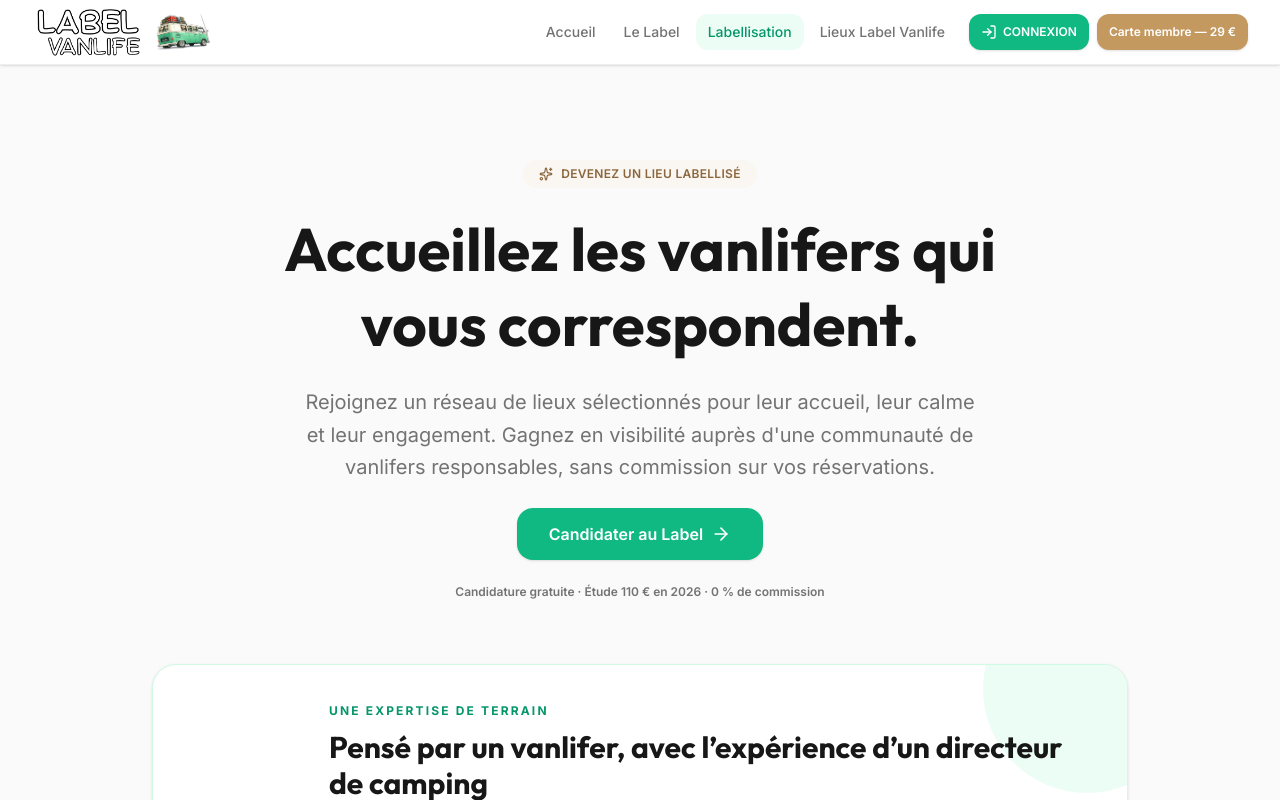
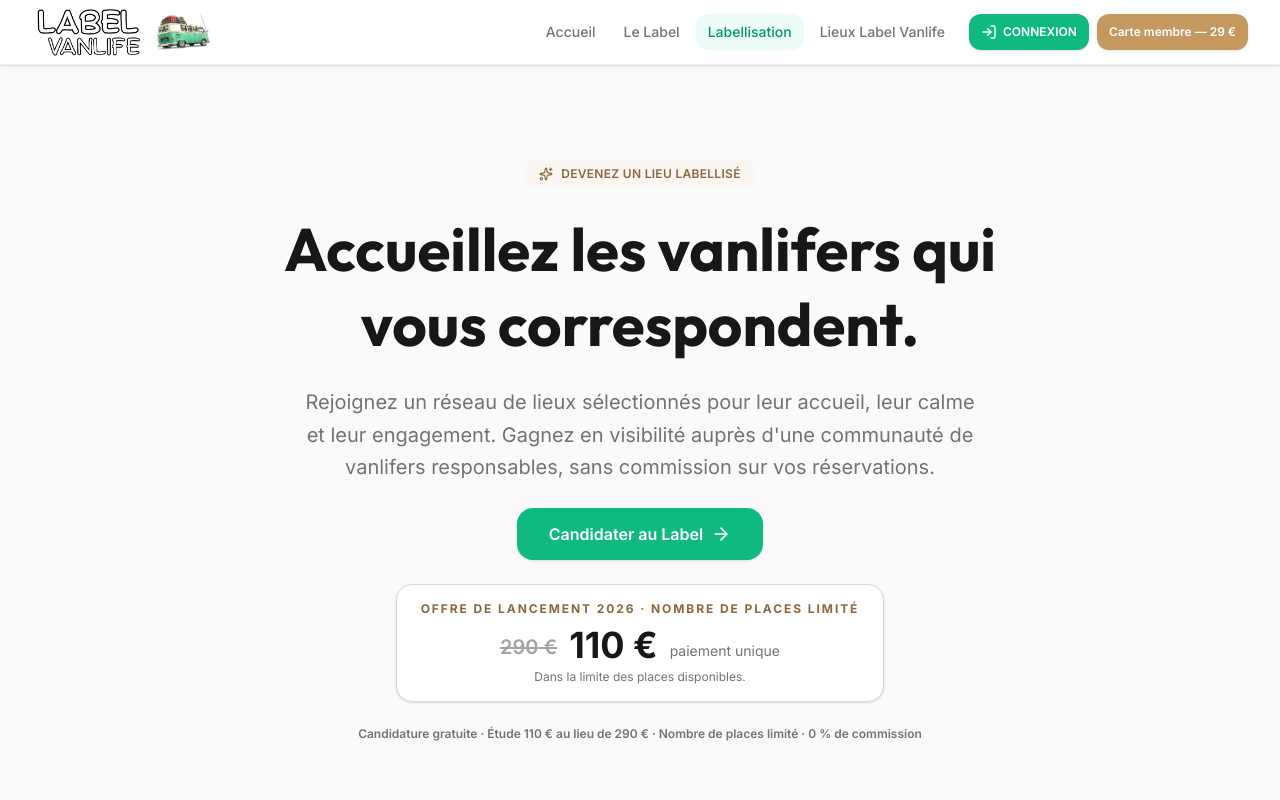
Before and after one commit to clementgoetgheluck04-lab/label-vanlife, a Next.js app: page /labellisation in a window 1280 px wide. Shown: the top 800 px of the page. Built offline with nearby package versions, Linux system fonts and the light colour scheme.

Commit message:
Present limited 2026 labelling offer

```diff
--- a/src/app/api/labellisation/submit-draft/route.ts
+++ b/src/app/api/labellisation/submit-draft/route.ts
@@ -183,7 +183,7 @@
         from,
         to: payload.email,
         subject: "Votre candidature Label Vanlife a bien été enregistrée",
-        text: `Bonjour ${payload.contactName},\n\nVotre candidature et ses pièces jointes ont bien été enregistrées. Voici le récapitulatif complet des informations transmises :\n\n${fullApplication}\n\nOffre 2026 : 110 € au lieu de 220 € jusqu'au 31 décembre 2026. Si le dossier est déclaré non conforme après étude, le paiement est remboursé intégralement.\n\nLe paiement sécurisé va s'ouvrir automatiquement. Si nécessaire, vous pouvez le reprendre ici : ${getAppUrl()}/labellisation/paiement\n\nL'équipe Label Vanlife`,
+        text: `Bonjour ${payload.contactName},\n\nVotre candidature et ses pièces jointes ont bien été enregistrées. Voici le récapitulatif complet des informations transmises :\n\n${fullApplication}\n\nOffre 2026 : 110 € au lieu de 290 € jusqu'au 31 décembre 2026, dans la limite des places disponibles. Si le dossier est déclaré non conforme après étude, le paiement est remboursé intégralement.\n\nLe paiement sécurisé va s'ouvrir automatiquement. Si nécessaire, vous pouvez le reprendre ici : ${getAppUrl()}/labellisation/paiement\n\nL'équipe Label Vanlife`,
         html: labelVanlifeEmail({
           preheader: "Votre dossier de labellisation est bien enregistré",
           eyebrow: "CANDIDATURE LABEL VANLIFE",
@@ -192,7 +192,7 @@
           paragraphs: ["Nous avons bien reçu votre candidature et ses pièces jointes. Le paiement sécurisé va s’ouvrir automatiquement.", `Récapitulatif transmis :\n${fullApplication}`],
           details: [
             { label: "Établissement", value: payload.establishmentName },
-            { label: "Offre 2026", value: "110 € au lieu de 220 €" },
+            { label: "Offre limitée 2026", value: "110 € au lieu de 290 €" },
           ],
           action: { label: "Reprendre le paiement", href: `${getAppUrl()}/labellisation/paiement` },
           notice: "Si le dossier est déclaré non conforme après étude, le paiement est remboursé intégralement.",
--- a/src/app/labellisation/candidature/confirmee/page.tsx
+++ b/src/app/labellisation/candidature/confirmee/page.tsx
@@ -64,7 +64,7 @@
             ].map((item, index) => <li key={item} className="flex gap-4"><span className="flex h-8 w-8 shrink-0 items-center justify-center rounded-full bg-[#c39960] text-sm font-bold text-white">{index + 1}</span><span className="pt-1 text-neutral-700">{item}</span></li>)}
           </ol>
           <p className="mt-6 rounded-xl bg-emerald-50 p-4 text-sm text-emerald-800">Une confirmation immédiate a été envoyée à <strong>{confirmation.email}</strong>. Pensez à vérifier les courriers indésirables.</p>
-          <div className="mt-6 rounded-2xl bg-neutral-950 p-5 text-white sm:flex sm:items-center sm:justify-between sm:gap-6"><div><p className="text-xs font-bold uppercase tracking-wider text-[#dfc59f]">Offre jusqu'au 31 décembre 2026</p><p className="mt-2"><span className="mr-2 text-white/35 line-through">220 €</span><strong className="text-2xl">110 €</strong> <span className="text-sm text-white/50">paiement unique</span></p><p className="mt-1 text-xs text-white/55">Remboursé intégralement si le dossier est déclaré non conforme.</p></div><Link href="/labellisation/paiement" className="mt-5 block shrink-0 sm:mt-0"><Button variant="cta"><CreditCard className="h-4 w-4" /> Finaliser et payer</Button></Link></div>
+          <div className="mt-6 rounded-2xl bg-neutral-950 p-5 text-white sm:flex sm:items-center sm:justify-between sm:gap-6"><div><p className="text-xs font-bold uppercase tracking-wider text-[#dfc59f]">Offre 2026 · places limitées</p><p className="mt-2"><span className="mr-2 text-white/35 line-through">290 €</span><strong className="text-2xl">110 €</strong> <span className="text-sm text-white/50">paiement unique</span></p><p className="mt-1 text-xs text-white/55">Dans la limite des places disponibles · Remboursé intégralement si le dossier est déclaré non conforme.</p></div><Link href="/labellisation/paiement" className="mt-5 block shrink-0 sm:mt-0"><Button variant="cta"><CreditCard className="h-4 w-4" /> Finaliser et payer</Button></Link></div>
         </Card>
 
         <Card className="p-6 sm:p-8">
--- a/src/app/labellisation/candidature/page.tsx
+++ b/src/app/labellisation/candidature/page.tsx
@@ -379,7 +379,7 @@
           </div>
           {!canContinue && <p className="mt-3 text-center text-xs text-neutral-500">{missingMessage}</p>}
         </Card>
-        <div className="grid gap-3 text-center text-xs text-neutral-500 sm:grid-cols-3"><p>✓ Aucune commission</p><p>✓ Dossier enregistré avant paiement</p><p>✓ Offre 2026 : 110 € au lieu de 220 €</p></div>
+        <div className="grid gap-3 text-center text-xs text-neutral-500 sm:grid-cols-3"><p>✓ Aucune commission</p><p>✓ Dossier enregistré avant paiement</p><p>✓ Offre limitée : 110 € au lieu de 290 €</p></div>
       </div>
     </main>
   );
--- a/src/app/labellisation/layout.tsx
+++ b/src/app/labellisation/layout.tsx
@@ -3,11 +3,11 @@
 export const metadata: Metadata = {
   title: "Labellisation — Offre 2026 à 110€",
   description:
-    "Candidatez à la certification Label Vanlife. Offre 2026 à 110€ au lieu de 220€, remboursée intégralement si le lieu est déclaré non conforme.",
+    "Candidatez à la certification Label Vanlife. Offre 2026 à 110€ au lieu de 290€, dans la limite des places disponibles et remboursée intégralement si le lieu est déclaré non conforme.",
   openGraph: {
     title: "Labellisation Label Vanlife — Offre 2026 à 110€",
     description:
-      "Candidature et étude du dossier à 110€ au lieu de 220€ jusqu'au 31 décembre 2026, avec remboursement si non-conforme.",
+      "Candidature et étude du dossier à 110€ au lieu de 290€ jusqu'au 31 décembre 2026, dans la limite des places disponibles et avec remboursement si non-conforme.",
     type: "website",
   },
 };
--- a/src/app/labellisation/page.tsx
+++ b/src/app/labellisation/page.tsx
@@ -7,7 +7,7 @@
 } from "lucide-react";
 import { Button } from "@/components/ui/Button";
 import { Card } from "@/components/ui/Card";
-import { LABEL_VALIDITY_TEXT } from "@/config/commercial";
+import { LABEL_NORMAL_PRICE, LABEL_PRICE, LABEL_VALIDITY_TEXT } from "@/config/commercial";
 import { SITE_STATS } from "@/config/site-stats";
 
 export default function LabellisationPage() {
@@ -33,6 +33,15 @@
               <Button variant="primary" size="lg" className="gap-2 text-base px-8" onClick={() => router.push("/labellisation/candidature")}>
                 Candidater au Label <ArrowRight className="w-5 h-5" />
               </Button>
+            </div>
+            <div className="mx-auto inline-flex flex-col items-center rounded-2xl border border-amber-200 bg-white px-6 py-4 shadow-sm">
+              <span className="text-xs font-bold uppercase tracking-[0.16em] text-amber-700">Offre de lancement 2026 · nombre de places limité</span>
+              <p className="mt-2 flex items-end justify-center gap-3">
+                <span className="pb-1 text-xl font-semibold text-neutral-400 line-through">{LABEL_NORMAL_PRICE} €</span>
+                <strong className="text-4xl font-black text-neutral-900">{LABEL_PRICE} €</strong>
+                <span className="pb-1 text-sm text-neutral-500">paiement unique</span>
+              </p>
+              <span className="mt-1 text-xs text-neutral-500">Dans la limite des places disponibles.</span>
             </div>
             <p className="text-xs font-semibold text-neutral-500">{LABEL_VALIDITY_TEXT}</p>
           </div>
@@ -282,7 +291,7 @@
           <div className="absolute inset-0 bg-gradient-to-br from-emerald-500 via-emerald-600 to-emerald-700" />
           <div className="absolute inset-0 bg-[radial-gradient(ellipse_at_center,_var(--tw-gradient-stops))] from-amber-500/10 via-transparent to-transparent" />
           <div className="relative z-10 text-center px-6 max-w-lg mx-auto">
-            <span className="inline-block px-4 py-1.5 bg-white/10 rounded-full text-white/80 text-xs font-semibold tracking-wide mb-4">Offre exceptionnelle 2026</span>
+            <span className="inline-block px-4 py-1.5 bg-white/10 rounded-full text-white/80 text-xs font-semibold tracking-wide mb-4">Offre exceptionnelle 2026 · nombre de places limité</span>
             <h2 className="text-3xl sm:text-4xl font-bold text-white mb-4" style={{ fontFamily: "Outfit, sans-serif" }}>Prêt à développer votre activité ?</h2>
             <p className="text-white/70 mb-8">Candidatez dès maintenant. Notre équipe vous recontactera sous 10 jours pour échanger sur votre lieu.</p>
             <div className="flex flex-wrap justify-center gap-3 mb-8">
@@ -293,6 +302,7 @@
             <Button variant="cta" size="lg" className="text-base px-10 shadow-xl shadow-amber-500/25" onClick={() => router.push("/labellisation/candidature")}>
               Remplir le formulaire de candidature <ArrowRight className="h-4 w-4 ml-2" />
             </Button>
+            <p className="mt-5 text-white"><span className="mr-2 text-lg text-white/45 line-through">{LABEL_NORMAL_PRICE} €</span><strong className="text-3xl">{LABEL_PRICE} €</strong> <span className="text-sm text-white/70">paiement unique</span></p>
             <p className="text-white/60 text-xs mt-4">{LABEL_VALIDITY_TEXT} · Remboursement intégral en cas de non-conformité.</p>
           </div>
         </section>
--- a/src/app/labellisation/paiement/page.tsx
+++ b/src/app/labellisation/paiement/page.tsx
@@ -66,9 +66,9 @@
 
         <Card className="overflow-hidden border-[#c39960]/30 shadow-xl shadow-[#c39960]/10">
           <div className="bg-neutral-950 p-7 text-white sm:p-9">
-            <div className="flex flex-wrap items-start justify-between gap-5"><div><p className="text-sm text-white/60">{draft.establishmentName || "Votre établissement"}</p><h2 className="mt-1 text-2xl font-bold">Étude et labellisation annuelle</h2></div><span className="rounded-full bg-[#c39960] px-3 py-1.5 text-xs font-bold">OFFRE 2026 · -50%</span></div>
-            <div className="mt-7 flex items-end gap-3"><span className="text-2xl text-white/35 line-through">220 €</span><strong className="text-5xl">110 €</strong><span className="pb-1 text-sm text-white/50">paiement unique</span></div>
-            <p className="mt-2 text-xs text-[#dfc59f]">Offre valable jusqu'au 31 décembre 2026.</p>
+            <div className="flex flex-wrap items-start justify-between gap-5"><div><p className="text-sm text-white/60">{draft.establishmentName || "Votre établissement"}</p><h2 className="mt-1 text-2xl font-bold">Étude et labellisation annuelle</h2></div><span className="rounded-full bg-[#c39960] px-3 py-1.5 text-xs font-bold">OFFRE 2026 · PLACES LIMITÉES</span></div>
+            <div className="mt-7 flex items-end gap-3"><span className="text-2xl text-white/35 line-through">290 €</span><strong className="text-5xl">110 €</strong><span className="pb-1 text-sm text-white/50">paiement unique</span></div>
+            <p className="mt-2 text-xs text-[#dfc59f]">Offre valable jusqu'au 31 décembre 2026, dans la limite des places disponibles.</p>
           </div>
           <div className="space-y-6 p-7 sm:p-9">
             <ul className="space-y-3 text-sm text-neutral-700">{["Analyse des 22 critères et des pièces jointes", "Création de la fiche établissement", "Validation humaine par Label Vanlife", "Kit partenaire après acceptation", "Aucune commission sur les réservations"].map((item) => <li key={item} className="flex gap-3"><Check className="h-5 w-5 shrink-0 text-emerald-600" />{item}</li>)}</ul>
--- a/src/app/pro/dashboard/page.tsx
+++ b/src/app/pro/dashboard/page.tsx
@@ -119,7 +119,7 @@
               </div>
               <div>
                 <p className="font-semibold text-neutral-900">Obtenir le label</p>
-                <p className="text-sm text-neutral-500">Offre 2026 — 110€ au lieu de 220€</p>
+                <p className="text-sm text-neutral-500">Offre limitée 2026 — 110€ au lieu de 290€</p>
               </div>
             </Card>
           </Link>
--- a/src/config/commercial.ts
+++ b/src/config/commercial.ts
@@ -20,7 +20,7 @@
 export const MEMBER_DISCOUNT_TEXT = `${MEMBER_DISCOUNT_MIN} à ${MEMBER_DISCOUNT_MAX} %`;
 
 export const LABEL_PRICE = 110;
-export const LABEL_NORMAL_PRICE = 220;
+export const LABEL_NORMAL_PRICE = 290;
 export const LABEL_PRICE_CENTS = LABEL_PRICE * 100;
 export const LABEL_NORMAL_PRICE_CENTS = LABEL_NORMAL_PRICE * 100;
-export const LABEL_VALIDITY_TEXT = "Candidature gratuite · Étude 110 € en 2026 · 0 % de commission";
+export const LABEL_VALIDITY_TEXT = "Candidature gratuite · Étude 110 € au lieu de 290 € · Nombre de places limité · 0 % de commission";
```
Also changed, not shown: 1 other file (tests, documents, lock files or other folders).
